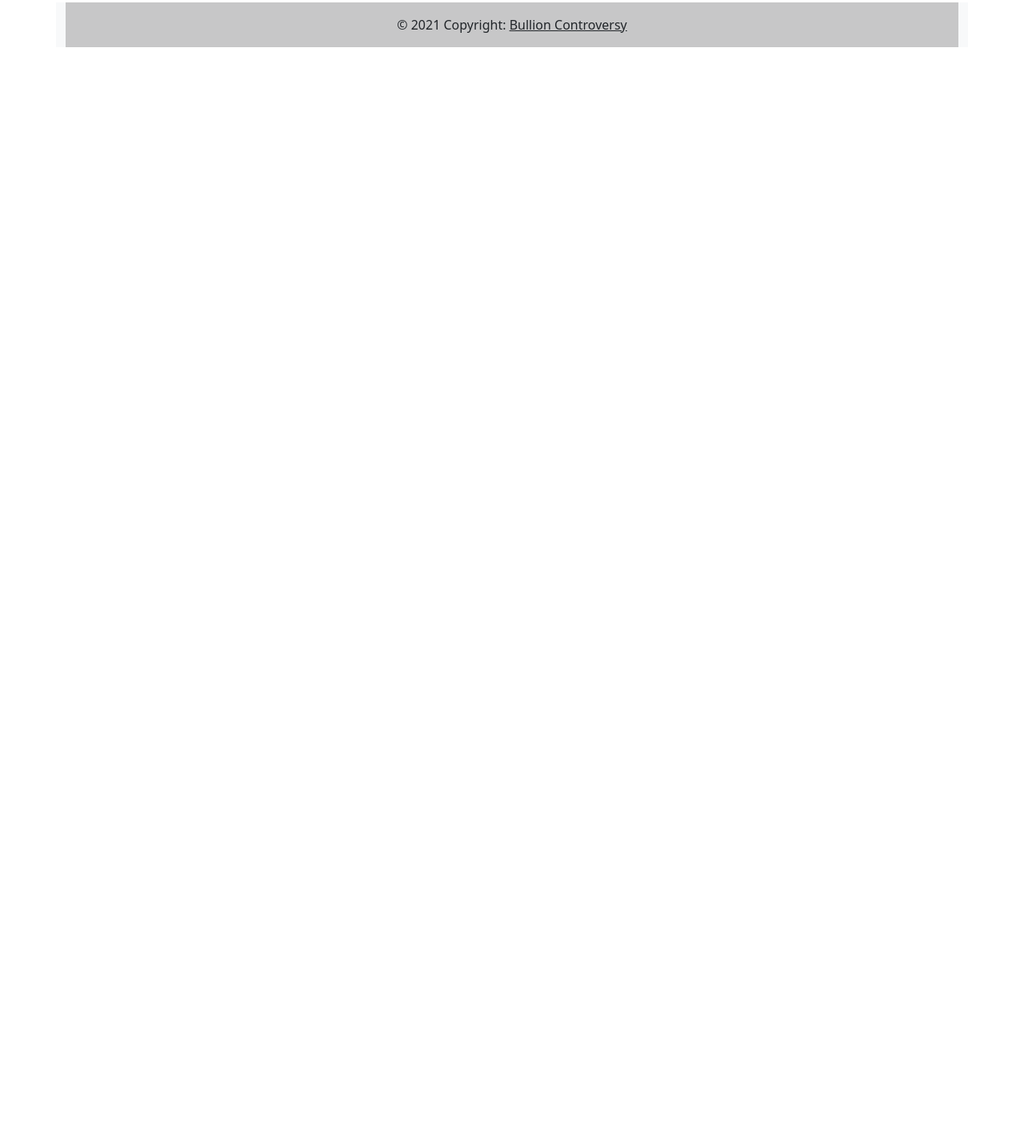
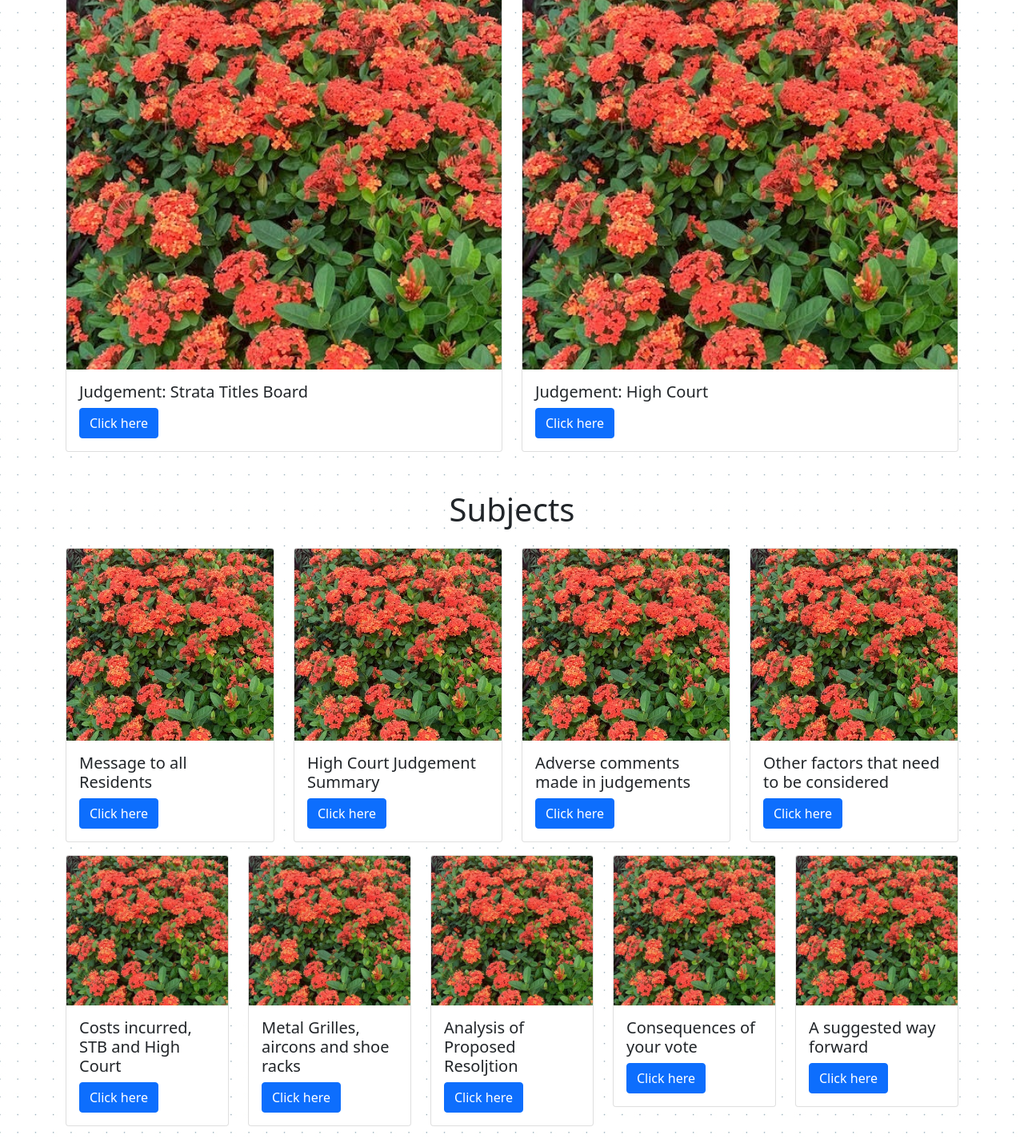
Before and after one commit to bappidatta/BullionPark, a plain HTML site: page index.html in a window 1280 px wide. Shown: the part 1362-2786 px from the top of the page at 80% size. Before the commit the page ends 1437 px from the top, so only its background shows below. Drawn offline with nearby package versions, Linux system fonts and the light colour scheme.

Commit message:
fix design

```diff
--- a/index.html
+++ b/index.html
@@ -1,97 +1,243 @@
-<!doctype html>
+<!DOCTYPE html>
 <html lang="en">
   <head>
-    <meta charset="utf-8">
-    <meta name="viewport" content="width=device-width, initial-scale=1">
+    <meta charset="utf-8" />
+    <meta name="viewport" content="width=device-width, initial-scale=1" />
 
-    <link href="https://cdn.jsdelivr.net/npm/bootstrap@5.1.0/dist/css/bootstrap.min.css" rel="stylesheet" integrity="sha384-KyZXEAg3QhqLMpG8r+8fhAXLRk2vvoC2f3B09zVXn8CA5QIVfZOJ3BCsw2P0p/We" crossorigin="anonymous">
+    <link
+      href="https://cdn.jsdelivr.net/npm/bootstrap@5.1.0/dist/css/bootstrap.min.css"
+      rel="stylesheet"
+      integrity="sha384-KyZXEAg3QhqLMpG8r+8fhAXLRk2vvoC2f3B09zVXn8CA5QIVfZOJ3BCsw2P0p/We"
+      crossorigin="anonymous"
+    />
 
     <title>Bullion Controversy</title>
     <style>
-          .container {
-      position: relative;
-      text-align: center;
-    }
-      .centered {
-          position: absolute;
-          top: 20%;
-          left: 50%;
-          transform: translate(-50%, -50%);
-          color: black;
-        }
+      body {
+        background-image: url(images/dot-grid.png);
+      }
     </style>
   </head>
   <body class="container">
     <div class="row mb-3">
-      <img src="images/nt.png" alt="Snow" style="width:100%;">
-        <h1 class="centered">Bullion Controversy</h1>
+      <img
+        src="images/bullion_park.jpg"
+        alt="Snow"
+        style="width: 100%"
+        height="500"
+      />
+      <h1 class="text-center display-1" style="text-shadow: 2px 2px #000">
+        <strong>Bullion Controversy</strong>
+      </h1>
     </div>
     <div class="row mb-3">
-      <div class="card mb-3">
-        <div class="row g-0">
-          <div class="col-md-6">
-            <img src="images/tall_building.jpeg" class="img-fluid rounded-start"  alt="...">
+      <div class="col-3">
+        <img
+          src="images/tall_building.jpg"
+          class="img-fluid rounded shadow"
+          alt="..."
+        />
+      </div>
+      <div class="col" style="background-color: azure">
+        <p class="text-start fs-3 fw-light p-1">
+          At the EOGM, Residents will be asked to take decisions which could
+          affect the quality of their residency at Bullion. This website
+          provides information/background info designed to assist them when they
+          make their decision to vote at the EOGM. All residents should vote
+          based on their own knowledge of the subject, info obtained on this
+          website and from other sources, and vote based on their own needs and
+          conscience, but please realise that there are consequences, whichever
+          way you vote. The appealant has rights, but so have the occupants of
+          the 14th floor. Whatever the result of the proposed resolution(s), it
+          may not end there. More importantly, residents must ensure that the
+          problems at the MCST, some of which are identified by the STB and the
+          High Court, are addressed.
+        </p>
+      </div>
+    </div>
+
+    <div class="row mb-5">
+      <h1 class="text-center mb-4">Appendixes</h1>
+      <div class="col">
+        <div class="card">
+          <img
+            class="card-img-top"
+            src="images/image1.jpg"
+            alt="Card image cap"
+          />
+          <div class="card-body">
+            <h5 class="card-title">Judgement: Strata Titles Board</h5>
+            <a
+              href="./files/Judgement_Strata_Titles_Board.pdf"
+              target="_blank"
+              class="btn btn-primary"
+              >Click here</a
+            >
           </div>
-          <div class="col-md-6">
-            <div class="card-body">
-              <h5 class="card-title">Bullion</h5>
-              <p class="card-text">
-                At the EOGM, Residents will be asked to take decisions which could affect the quality of their residency at Bullion.
-                This website provides information/background info designed to assist them when they make their decision to vote at the EOGM.
-                All residents should vote based on their own knowledge of the subject, info obtained on this website and from other sources,
-                and vote based on their own needs and conscience, but please realise that there are consequences, whichever way you vote.
-                The appealant has rights, but so have the occupants of the 14th floor.   Whatever the result of the proposed resolution(s), it may not end there.
-                More importantly, residents must  ensure that the problems at the MCST, some of which are identified by the STB and the High Court, are addressed.
-              </p>
-            </div>
+        </div>
+      </div>
+      <div class="col">
+        <div class="card">
+          <img
+            class="card-img-top"
+            src="images/image1.jpg"
+            alt="Card image cap"
+          />
+          <div class="card-body">
+            <h5 class="card-title">Judgement: High Court</h5>
+            <a
+              href="./files/Judgement_High_Court.pdf"
+              target="_blank"
+              class="btn btn-primary"
+              >Click here</a
+            >
           </div>
         </div>
       </div>
     </div>
+
     <div class="row mb-3">
-        <div class="col"><div class="card">
-          <img class="card-img-top" src="images/tbl.jpeg" alt="Card image cap">
+      <h1 class="text-center mb-4">Subjects</h1>
+      <div class="col">
+        <div class="card">
+          <img
+            class="card-img-top"
+            src="images/image1.jpg"
+            alt="Card image cap"
+          />
           <div class="card-body">
-            <h5 class="card-title">Bullion</h5>
-            <p class="card-text">Some quick example text to build on the card title and make up the bulk of the card's content.</p>
-            <a href="#" class="btn btn-primary">Go somewhere</a>
+            <h5 class="card-title">Message to all Residents</h5>
+            <a href="#" class="btn btn-primary">Click here</a>
           </div>
-        </div></div>
-        <div class="col"><div class="card">
-          <img class="card-img-top" src="images/pc.jpeg" alt="Card image cap">
+        </div>
+      </div>
+      <div class="col">
+        <div class="card">
+          <img
+            class="card-img-top"
+            src="images/image1.jpg"
+            alt="Card image cap"
+          />
           <div class="card-body">
-            <h5 class="card-title">Bullion</h5>
-            <p class="card-text">Some quick example text to build on the card title and make up the bulk of the card's content.</p>
-            <a href="#" class="btn btn-primary">Go somewhere</a>
+            <h5 class="card-title">High Court Judgement Summary</h5>
+            <a href="#" class="btn btn-primary">Click here</a>
           </div>
-        </div></div>
-        <div class="col"><div class="card">
-          <img class="card-img-top" src="images/pc.jpeg" alt="Card image cap">
+        </div>
+      </div>
+      <div class="col">
+        <div class="card">
+          <img
+            class="card-img-top"
+            src="images/image1.jpg"
+            alt="Card image cap"
+          />
           <div class="card-body">
-            <h5 class="card-title">Bullion</h5>
-            <p class="card-text">Some quick example text to build on the card title and make up the bulk of the card's content.</p>
-            <a href="#" class="btn btn-primary">Go somewhere</a>
+            <h5 class="card-title">Adverse comments made in judgements</h5>
+            <a href="#" class="btn btn-primary">Click here</a>
           </div>
-        </div></div>
-        <div class="col"><div class="card">
-          <img class="card-img-top" src="images/tbl.jpeg" alt="Card image cap">
+        </div>
+      </div>
+      <div class="col">
+        <div class="card">
+          <img
+            class="card-img-top"
+            src="images/image1.jpg"
+            alt="Card image cap"
+          />
           <div class="card-body">
-            <h5 class="card-title">Bullion</h5>
-            <p class="card-text">Some quick example text to build on the card title and make up the bulk of the card's content.</p>
-            <a href="#" class="btn btn-primary">Go somewhere</a>
+            <h5 class="card-title">Other factors that need to be considered</h5>
+            <a href="#" class="btn btn-primary">Click here</a>
           </div>
-        </div></div>
+        </div>
+      </div>
     </div>
-    <div class="row mb-3"><footer class="bg-light text-center text-lg-start">
-      <!-- Copyright -->
-      <div class="text-center p-3" style="background-color: rgba(0, 0, 0, 0.2);">
-        © 2021 Copyright:
-        <a class="text-dark" href="https://mdbootstrap.com/">Bullion Controversy</a>
+
+    <div class="row mb-3">
+      <div class="col">
+        <div class="card">
+          <img
+            class="card-img-top"
+            src="images/image1.jpg"
+            alt="Card image cap"
+          />
+          <div class="card-body">
+            <h5 class="card-title">Costs incurred, STB and High Court</h5>
+            <a href="#" class="btn btn-primary">Click here</a>
+          </div>
+        </div>
       </div>
-      <!-- Copyright -->
-    </footer></div>
+      <div class="col">
+        <div class="card">
+          <img
+            class="card-img-top"
+            src="images/image1.jpg"
+            alt="Card image cap"
+          />
+          <div class="card-body">
+            <h5 class="card-title">Metal Grilles, aircons and shoe racks</h5>
+            <a href="#" class="btn btn-primary">Click here</a>
+          </div>
+        </div>
+      </div>
+      <div class="col">
+        <div class="card">
+          <img
+            class="card-img-top"
+            src="images/image1.jpg"
+            alt="Card image cap"
+          />
+          <div class="card-body">
+            <h5 class="card-title">Analysis of Proposed Resoljtion</h5>
+            <a href="#" class="btn btn-primary">Click here</a>
+          </div>
+        </div>
+      </div>
+      <div class="col">
+        <div class="card">
+          <img
+            class="card-img-top"
+            src="images/image1.jpg"
+            alt="Card image cap"
+          />
+          <div class="card-body">
+            <h5 class="card-title">Consequences of your vote</h5>
+            <a href="#" class="btn btn-primary">Click here</a>
+          </div>
+        </div>
+      </div>
+      <div class="col">
+        <div class="card">
+          <img
+            class="card-img-top"
+            src="images/image1.jpg"
+            alt="Card image cap"
+          />
+          <div class="card-body">
+            <h5 class="card-title">A suggested way forward</h5>
+            <a href="#" class="btn btn-primary">Click here</a>
+          </div>
+        </div>
+      </div>
+    </div>
 
+    <!-- <div class="row mb-3">
+      <footer class="bg-light text-center text-lg-start">
+        <div
+          class="text-center p-3"
+          style="background-color: rgba(0, 0, 0, 0.2)"
+        >
+          © 2021 Copyright:
+          <a class="text-dark" href="https://mdbootstrap.com/"
+            >Bullion Controversy</a
+          >
+        </div>
+      </footer>
+    </div> -->
 
-    <script src="https://cdn.jsdelivr.net/npm/bootstrap@5.1.0/dist/js/bootstrap.bundle.min.js" integrity="sha384-U1DAWAznBHeqEIlVSCgzq+c9gqGAJn5c/t99JyeKa9xxaYpSvHU5awsuZVVFIhvj" crossorigin="anonymous"></script>
+    <script
+      src="https://cdn.jsdelivr.net/npm/bootstrap@5.1.0/dist/js/bootstrap.bundle.min.js"
+      integrity="sha384-U1DAWAznBHeqEIlVSCgzq+c9gqGAJn5c/t99JyeKa9xxaYpSvHU5awsuZVVFIhvj"
+      crossorigin="anonymous"
+    ></script>
   </body>
 </html>
```
Also changed, not shown: images/bullion_park.jpg (added), images/dot-grid.png (added), images/image1.jpg (added), images/nt.png (deleted), images/texture.png (added), 2 other files.
